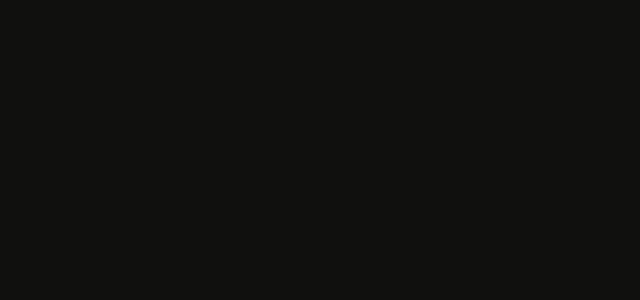
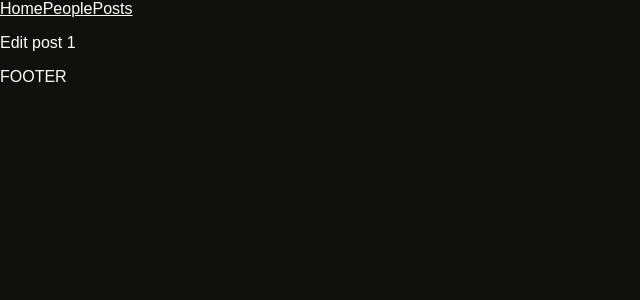
Before and after one commit to puerchik/react_star_wars, a React (Create React App) app: page /posts/1/edit in a window 1280 px wide. Before the commit this address had no page. Shown: the top 300 px of the page, without its empty margins (0-640 px from the left). Built offline with nearby package versions, Linux system fonts and the light colour scheme.

Commit message:
added edit post

```diff
--- /dev/null
+++ b/src/components/ForStudy/EditPost.tsx
@@ -0,0 +1,13 @@
+import { useParams } from 'react-router-dom';
+import s from './EditPost.module.css';
+
+const EditPost = () => {
+  const { id } = useParams();
+  return (
+    <>
+      <p>Edit post {`${id}`}</p>
+    </>
+  );
+};
+
+export default EditPost;
--- a/src/components/ForStudy/ForStudySinglePage.tsx
+++ b/src/components/ForStudy/ForStudySinglePage.tsx
@@ -1,7 +1,7 @@
-import { useParams } from 'react-router-dom';
-import s from './ForStudySinglePage.module.css';
+import { Link, useParams } from 'react-router-dom';
 import { useEffect, useState } from 'react';
 import { Post } from './ForStudyBlog';
+import s from './ForStudySinglePage.module.css';
 
 const ForStudySinglePage = () => {
   const { id } = useParams();
@@ -12,12 +12,18 @@ const ForStudySinglePage = () => {
       .then(response => response.json())
       .then(data => setPost(data));
   }, [id]);
-  console.log(id);
 
   return (
     <>
-      <h1>{post?.title}</h1>
-      <p>{post?.body}</p>
+      {post && (
+        <>
+          <h1>{post.title}</h1>
+          <p>{post.body}</p>
+          <Link to={`/posts/${id}/edit`}>
+            <p>Edit post</p>
+          </Link>
+        </>
+      )}
     </>
   );
 };
--- a/src/containers/App/App.tsx
+++ b/src/containers/App/App.tsx
@@ -5,6 +5,7 @@ import Layout from '../../routes/Layout';
 import s from './App.module.css';
 import ForStudyBlog from '../../components/ForStudy/ForStudyBlog';
 import ForStudySinglePage from '../../components/ForStudy/ForStudySinglePage';
+import EditPost from '../../components/ForStudy/EditPost';
 
 const App = () => {
   return (
@@ -15,6 +16,7 @@ const App = () => {
           <Route path="/people" element={<PeoplePage />} />
           <Route path="/posts" element={<ForStudyBlog />} />
           <Route path="/posts/:id" element={<ForStudySinglePage />} />
+          <Route path="/posts/:id/edit" element={<EditPost />} />
         </Route>
       </Routes>
     </>
```
